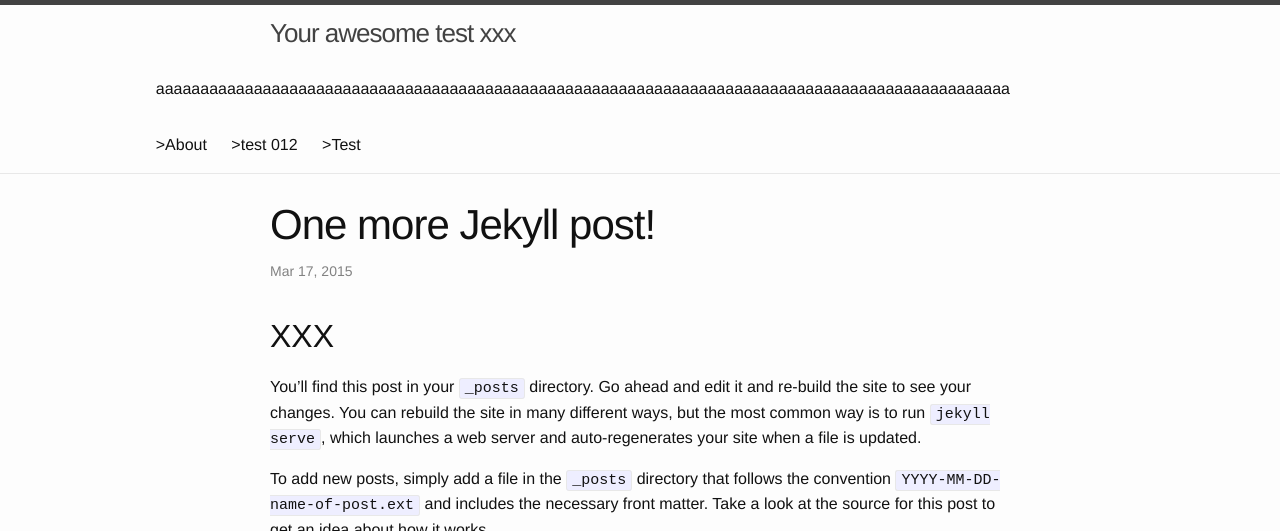
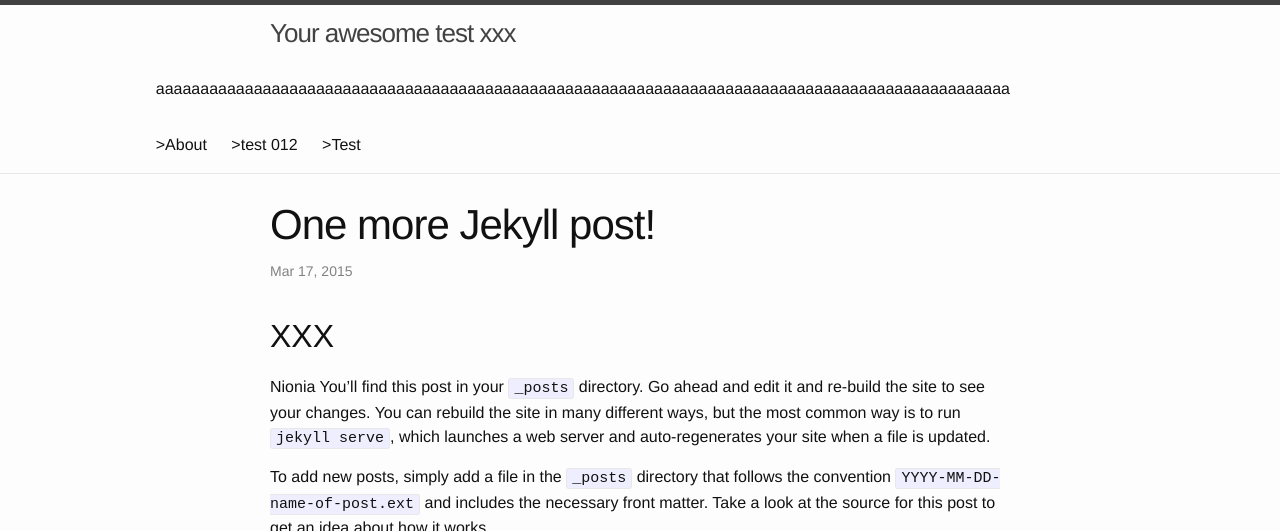
Before and after one commit to lexoyo/jekyll-tests, a Jekyll site: the page built from _posts/2015-03-17-test2.md, in a window 1280 px wide and 900 px high, cut to the strip 0-531 px from the top of the window. Built offline with Jekyll 4.4.1, drawn with Linux system fonts in a browser that asks for light colours.

Commit message:
Create _posts/2015-03-17-test2.md

```diff
--- a/_posts/2015-03-17-test2.md
+++ b/_posts/2015-03-17-test2.md
@@ -1,12 +1,13 @@
 ---
 layout: post
-title:  "One more Jekyll post!"
-date:   2015-03-17 00:35:57
+title: One more Jekyll post!
+date: '2015-03-17T00:35:57.000Z'
 categories: jekyll update
+
 ---
-
 ## XXX
 
+Nionia
 You’ll find this post in your `_posts` directory. Go ahead and edit it and re-build the site to see your changes. You can rebuild the site in many different ways, but the most common way is to run `jekyll serve`, which launches a web server and auto-regenerates your site when a file is updated.
 
 To add new posts, simply add a file in the `_posts` directory that follows the convention `YYYY-MM-DD-name-of-post.ext` and includes the necessary front matter. Take a look at the source for this post to get an idea about how it works.
```
